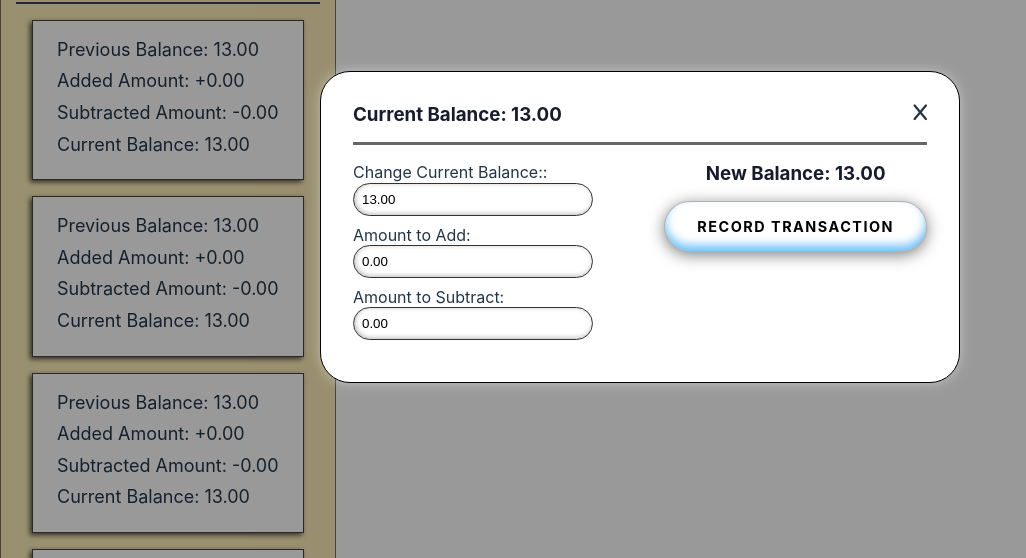
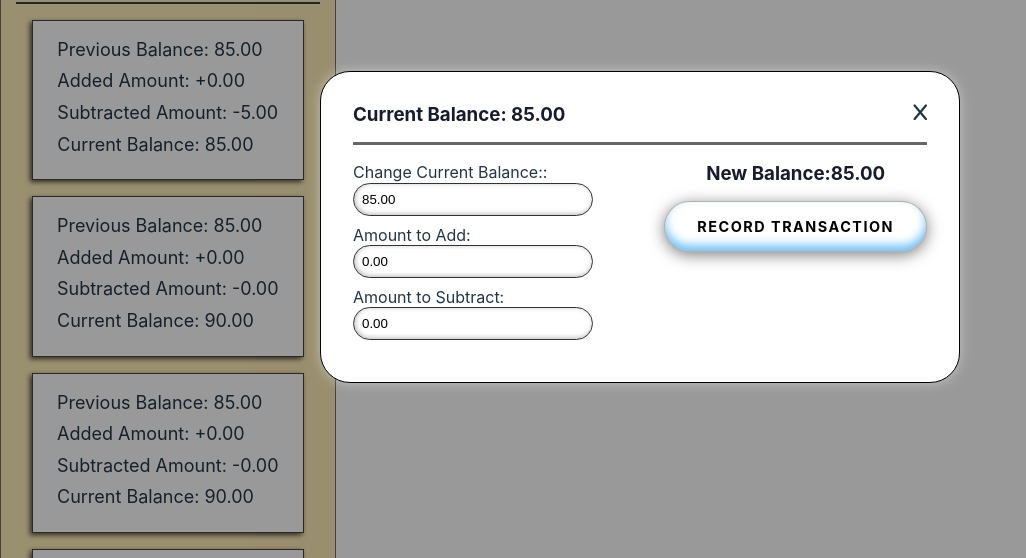
Before and after one commit to savus/Transaction-Calculator, a React (Vite) app: page / in a window 1280 px wide. Both pictures are taken after a click on the button "CREATE NEW TRANSACTION". Shown: the part 173-731 px from the top of the page, without its empty margins (0-1026 px from the left). Built offline with nearby package versions, Linux system fonts and the light colour scheme; data requests are answered from the project's data file; the HTML template or start-up script is replaced by a standard one.

Commit message:
refactor components

```diff
--- a/db.json
+++ b/db.json
@@ -2,57 +2,52 @@
   "transactions": [
     {
       "id": 0,
+      "previousBalance": "0.00",
       "addedAmount": "0.00",
       "subtractedAmount": "0.00",
       "newBalance": "20.00"
     },
     {
-      "id": 1,
+      "previousBalance": "100.00",
       "addedAmount": "0.00",
-      "subtractedAmount": "0.00",
-      "newBalance": "20.00"
+      "subtractedAmount": "5.00",
+      "currentBalance": "95.00",
+      "id": 1
     },
     {
-      "addedAmount": "5.00",
-      "subtractedAmount": "0.00",
-      "newBalance": "25.00",
+      "previousBalance": "95.00",
+      "addedAmount": "0.00",
+      "subtractedAmount": "5.00",
+      "currentBalance": "90.00",
       "id": 2
     },
     {
+      "previousBalance": "90.00",
       "addedAmount": "0.00",
-      "subtractedAmount": "1.00",
-      "newBalance": "24.00",
+      "subtractedAmount": "0.00",
+      "currentBalance": "90.00",
       "id": 3
     },
     {
+      "previousBalance": "90.00",
       "addedAmount": "0.00",
-      "subtractedAmount": "5.00",
-      "newBalance": "18.00",
+      "subtractedAmount": "0.00",
+      "currentBalance": "90.00",
       "id": 4
     },
     {
+      "previousBalance": "90.00",
       "addedAmount": "0.00",
-      "subtractedAmount": "5.00",
-      "newBalance": "13.00",
+      "subtractedAmount": "0.00",
+      "currentBalance": "90.00",
       "id": 5
     },
     {
+      "previousBalance": "90.00",
       "addedAmount": "0.00",
-      "subtractedAmount": "0.00",
-      "newBalance": "13.00",
+      "subtractedAmount": "5.00",
+      "currentBalance": "85.00",
       "id": 6
-    },
-    {
-      "addedAmount": "0.00",
-      "subtractedAmount": "0.00",
-      "newBalance": "13.00",
-      "id": 7
-    },
-    {
-      "addedAmount": "0.00",
-      "subtractedAmount": "0.00",
-      "newBalance": "13.00",
-      "id": 8
     }
   ]
 }
--- a/src/App.tsx
+++ b/src/App.tsx
@@ -4,21 +4,42 @@ import "../src/css/theme.css";
 import "../src/css/styles.css";
 import { TTransaction } from "./types";
 import { Requests } from "./api";
-import { ModalSection } from "./components/Layouts/ModalSection";
 import { TransactionHistory } from "./components/TransactionHistory";
+import { TextInput } from "./components/TextInput";
+import { FormDivider } from "./components/Layouts/FormDivider";
 
 function App() {
   const [transactionModalVisible, setTransactionModalVisible] = useState("");
+  const [addedAmount, setAddedAmount] = useState("0.00");
+  const [subTractedAmount, setSubtractedAmount] = useState("0.00");
   const [allTransactions, setAllTransactions] = useState<TTransaction[]>([]);
   const [lastBalance, setLastBalance] = useState("0.00");
   const [isLoading, setIsLoading] = useState(false);
 
+  const calculateTotals = () => {
+    const parsedAmountToAdd = parseFloat(addedAmount);
+    const parsedAmountToSubtract = parseFloat(subTractedAmount);
+    const parsedLastBalance = parseFloat(lastBalance);
+    console.log(
+      (parsedLastBalance + parsedAmountToAdd - parsedAmountToSubtract).toFixed(
+        2
+      )
+    );
+    return `${(
+      parsedLastBalance +
+      parsedAmountToAdd -
+      parsedAmountToSubtract
+    ).toFixed(2)}`;
+  };
+
   const fetchData = () => {
     setIsLoading(true);
-    return Requests.getAllTransactions().then((transactions) => {
-      setLastBalance(transactions[transactions.length - 1].newBalance);
-      setAllTransactions(transactions);
-    }).finally(() => setIsLoading(false));
+    return Requests.getAllTransactions()
+      .then((transactions) => {
+        setLastBalance(transactions[transactions.length - 1].currentBalance);
+        setAllTransactions(transactions);
+      })
+      .finally(() => setIsLoading(false));
   };
 
   const postTransaction = (transaction: Omit<TTransaction, "id">) => {
@@ -28,6 +49,11 @@ function App() {
   const getReversedTransactionList = () => {
     const reversedList = [...allTransactions].sort((a, b) => b.id - a.id);
     return reversedList;
+  };
+
+  const resetTotals = () => {
+    setAddedAmount("0.00");
+    setSubtractedAmount("0.00");
   };
 
   useEffect(() => {
@@ -55,15 +81,96 @@ function App() {
         </section>
       </main>
 
-      <ModalSection
-        transactionModalVisible={transactionModalVisible}
-        setTransactionModalVisible={(value: string) => {
-          setTransactionModalVisible(value);
+      <section
+        className={`modal-section ${transactionModalVisible}`}
+        id="new-transaction"
+        onClick={(e) => {
+          if (e.target.id === "new-transaction") {
+            setTransactionModalVisible("");
+          }
         }}
-        postTransaction={postTransaction}
-        lastBalance={lastBalance}
-        setLastBalance={setLastBalance}
-      />
+      >
+        <div className="modal-content container-md">
+          <header className="modal-header">
+            <div className="current-balance">
+              <h3>Current Balance: {lastBalance}</h3>
+            </div>
+            <div className="close-modal-container">
+              <i
+                className="fa-solid fa-x"
+                data-close="new-transaction"
+                onClick={() => setTransactionModalVisible("")}
+              ></i>
+            </div>
+          </header>
+          <div className="modal-body">
+            <form
+              action=""
+              className="new-transaction-form"
+              onSubmit={(e) => {
+                e.preventDefault();
+                const currentBalance = calculateTotals();
+                postTransaction({
+                  previousBalance: lastBalance,
+                  addedAmount: addedAmount,
+                  subtractedAmount: subTractedAmount,
+                  currentBalance: currentBalance,
+                });
+                resetTotals();
+              }}
+            >
+              <FormDivider classList="left-side">
+                <TextInput
+                  labelText="Change Current Balance:"
+                  inputProps={{
+                    type: "text",
+                    placeholder: "0.00",
+                    value: lastBalance,
+                    onChange: (e) => setLastBalance(e.target.value),
+                    disabled: isLoading,
+                  }}
+                />
+                <TextInput
+                  labelText="Amount to Add"
+                  inputProps={{
+                    type: "text",
+                    placeholder: "0.00",
+                    value: addedAmount,
+                    onChange: (e) => setAddedAmount(e.target.value),
+                    disabled: isLoading,
+                  }}
+                />
+                <TextInput
+                  labelText="Amount to Subtract"
+                  inputProps={{
+                    type: "text",
+                    placeholder: "0.00",
+                    value: subTractedAmount,
+                    onChange: (e) => setSubtractedAmount(e.target.value),
+                    disabled: isLoading,
+                  }}
+                />
+              </FormDivider>
+              <FormDivider classList="right-side">
+                <h3 className="balance-to-submit">
+                  New Balance:{calculateTotals()}
+                </h3>
+                <button
+                  type="submit"
+                  id="record-transaction"
+                  className="btn spread-out-transition"
+                  onClick={() => {
+                    setTransactionModalVisible("");
+                  }}
+                  disabled={isLoading}
+                >
+                  Record Transaction
+                </button>
+              </FormDivider>
+            </form>
+          </div>
+        </div>
+      </section>
     </>
   );
 }
--- a/src/components/TransactionForm.tsx
+++ b/src/components/TransactionForm.tsx
@@ -34,68 +34,7 @@ export const TransactionForm = ({
   };
   return (
     <>
-      <form
-        action=""
-        className="new-transaction-form"
-        onSubmit={(e) => {
-          e.preventDefault();
-          postTransaction({
-            addedAmount: amountToAddInput,
-            subtractedAmount: amountToSubtractInput,
-            newBalance: calculateTotals(),
-          });
-          resetTotals();
-        }}
-      >
-        <FormDivider classList="left-side">
-          <TextInput
-            labelText="Change Current Balance:"
-            inputProps={{
-              type: "text",
-              placeholder: "0.00",
-              value: lastBalance,
-              onChange: (e) => setLastBalance(e.target.value),
-              disabled: isLoading
-            }}
-          />
-          <TextInput
-            labelText="Amount to Add"
-            inputProps={{
-              type: "text",
-              placeholder: "0.00",
-              value: amountToAddInput,
-              onChange: (e) => setAmountToAddInput(e.target.value),
-              disabled: isLoading
-            }}
-          />
-          <TextInput
-            labelText="Amount to Subtract"
-            inputProps={{
-              type: "text",
-              placeholder: "0.00",
-              value: amountToSubtractInput,
-              onChange: (e) => setAmountToSubtractInput(e.target.value),
-              disabled: isLoading
-            }}
-          />
-        </FormDivider>
-        <FormDivider classList="right-side">
-          <h3 className="balance-to-submit">
-            New Balance: {calculateTotals()}
-          </h3>
-          <button
-            type="submit"
-            id="record-transaction"
-            className="btn spread-out-transition"
-            onClick={() => {
-              setTransactionModalVisible("");
-            }}
-            disabled={isLoading}
-          >
-            Record Transaction
-          </button>
-        </FormDivider>
-      </form>
+
     </>
   );
 };
--- a/src/components/TransactionHistory.tsx
+++ b/src/components/TransactionHistory.tsx
@@ -15,7 +15,7 @@ export class TransactionHistory extends Component<{
               <div>Previous Balance: {lastBalance}</div>
               <div>Added Amount: +{transaction.addedAmount}</div>
               <div>Subtracted Amount: -{transaction.subtractedAmount}</div>
-              <div>Current Balance: {transaction.newBalance}</div>
+              <div>Current Balance: {transaction.currentBalance}</div>
             </div>
           </div>
         ))}
--- a/src/types.ts
+++ b/src/types.ts
@@ -2,9 +2,10 @@ import { ComponentProps } from "react"
 
 export type TTransaction = {
     "id": number,
+    "previousBalance": string,
     "addedAmount": string,
     "subtractedAmount": string,
-    "newBalance": string
+    "currentBalance": string
 };
 
 export type InputProps = ComponentProps<"input">;
```
